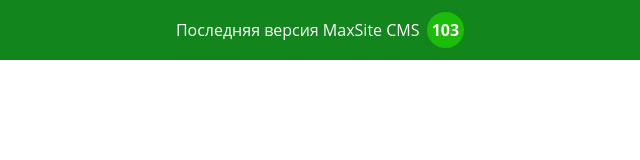
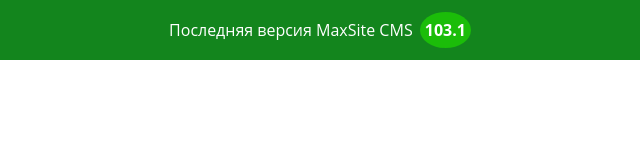
Before and after one commit to maxsite/maxsite.github.io, a plain HTML site: page version.html in a window 1280 px wide. Shown: the full height of the page, 320-960 px from the left. Drawn offline with Linux system fonts and the light colour scheme.

Commit message:
Update version.html

```diff
--- a/version.html
+++ b/version.html
@@ -3,4 +3,4 @@ body {line-height: 1; margin: 0; padding: 0; font-family: Open Sans,Helvetica Ne
 a {color: #fff; text-decoration: none; display: block; padding: 0 10px; text-align: center; background: #106f18;; height: 60px; line-height: 60px;}
 a:hover {color: #ffffff; background: #13851d;}
 b {display: inline-block; border-radius: 50%; line-height: 1; padding: 10px 5px; margin-left: 3px; background: #1bbd09; color: #ffffff;}
-</style></head><body><a href="http://max-3000.com/page/maxsite-cms-103" target="_blank">Последняя версия MaxSite CMS <b>103</b></a></body></html>
+</style></head><body><a href="http://max-3000.com/page/maxsite-cms-103" target="_blank">Последняя версия MaxSite CMS <b>103.1</b></a></body></html>
```
